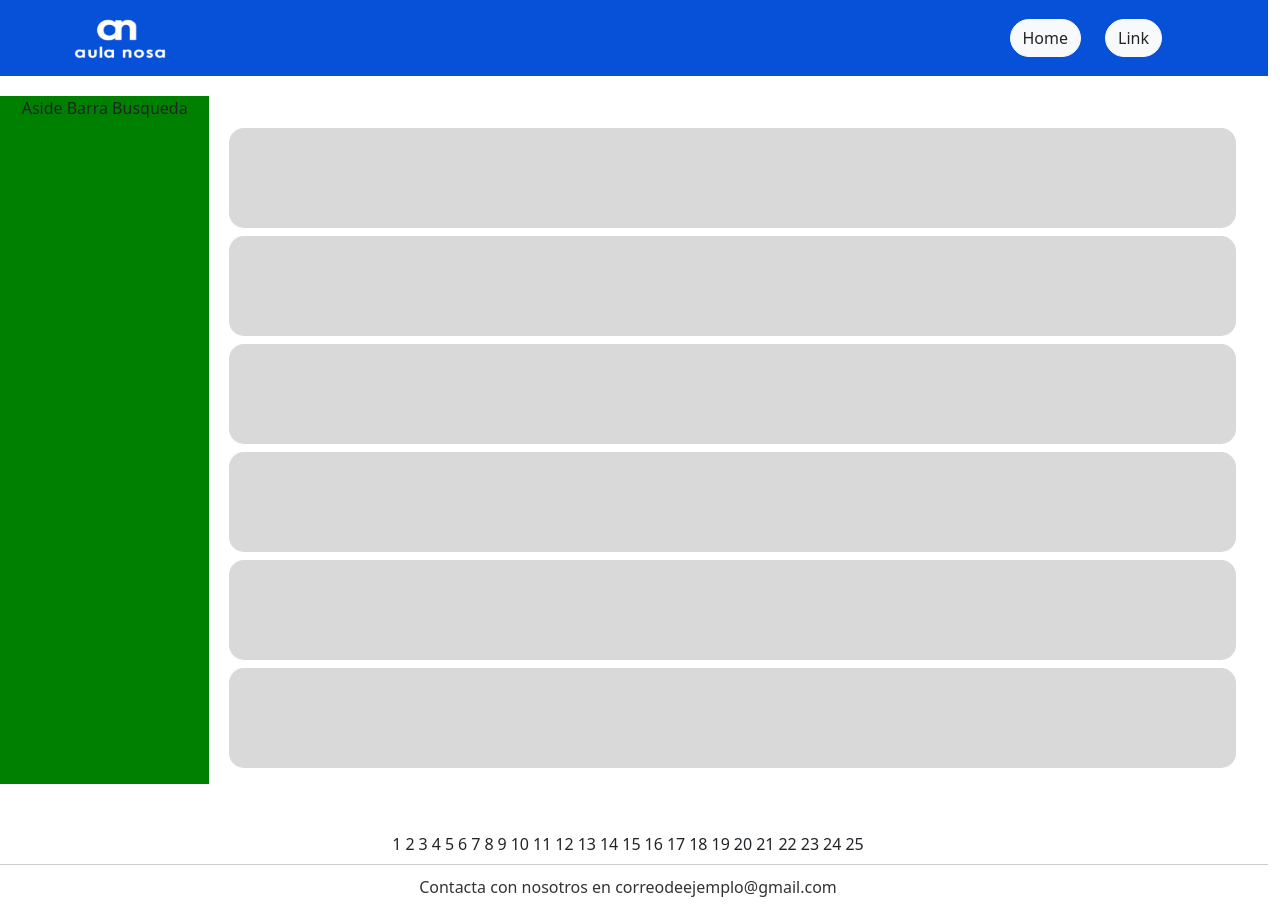
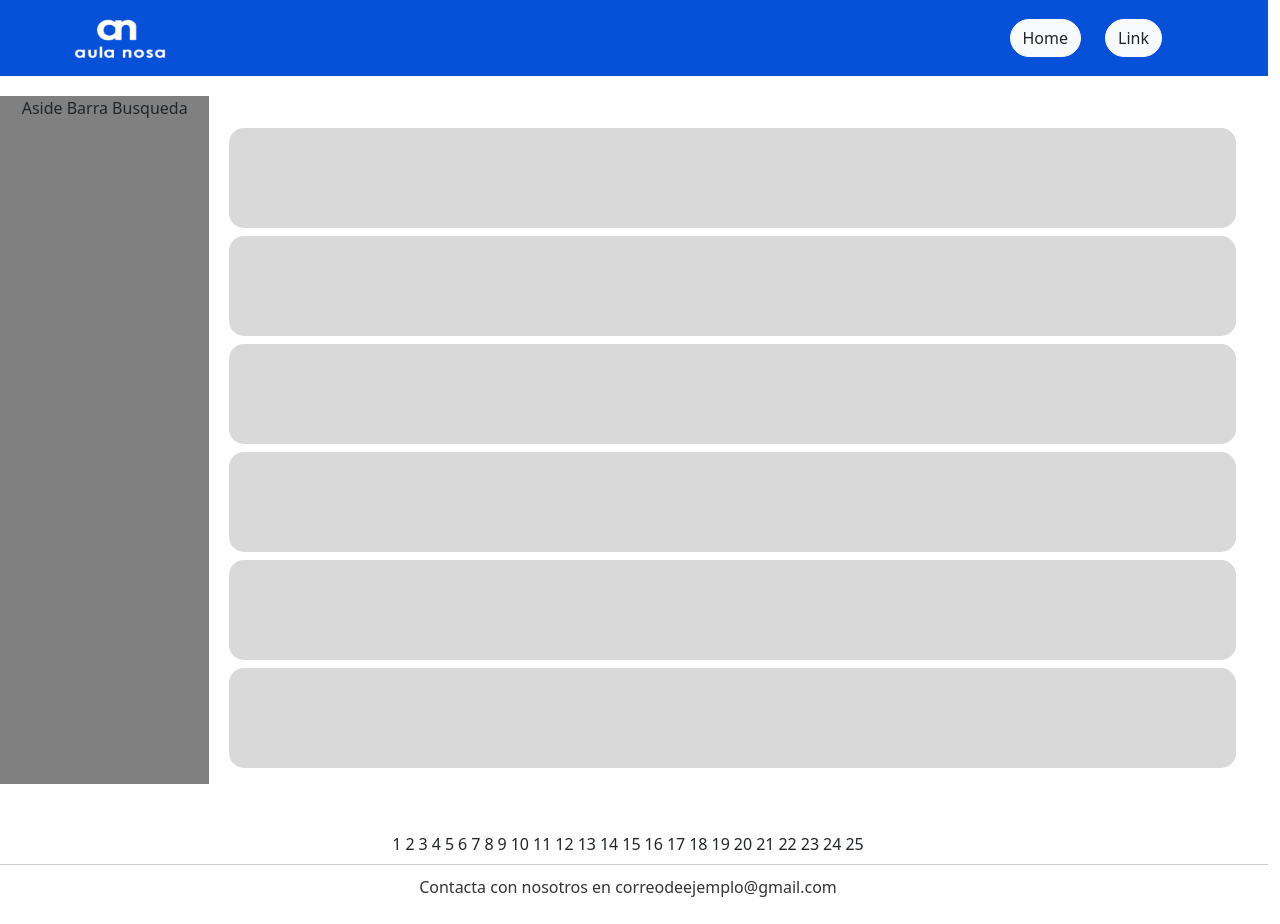
Before and after one commit to pabloalbrdz/PracticaFinDeCursoWebAulaNosa23-24, a React (Create React App) app: page / in a window 1280 px wide. Built offline with nearby package versions, Linux system fonts and the light colour scheme.

Commit message:
#10 Diseño Pantalla Buscar Cursos y Buscar Ofertas

```diff
--- a/src/view/CursosOfertas.css
+++ b/src/view/CursosOfertas.css
@@ -1,8 +1,10 @@
+/* Estilo footer */
 footer{
     background-color:#0750d8;
     height: 60px;
 }
 
+/* Estilo para cada articulo de las oferas/cursos */
 #paginacionCursosOfertas > p{
     display: inline !important;
     text-align: center;
@@ -10,10 +12,12 @@ footer{
     margin-right: 2px;
 }
 
+/* Estilo para el contenido principal (barra busqueda y articulos) */
 #cursosofertaspantallaMain{
     margin-bottom: 5%;
 }
 
+/* Estilo Aside */
 #aside1{
-    background-color: green;
+    background-color: grey;
 }
```
